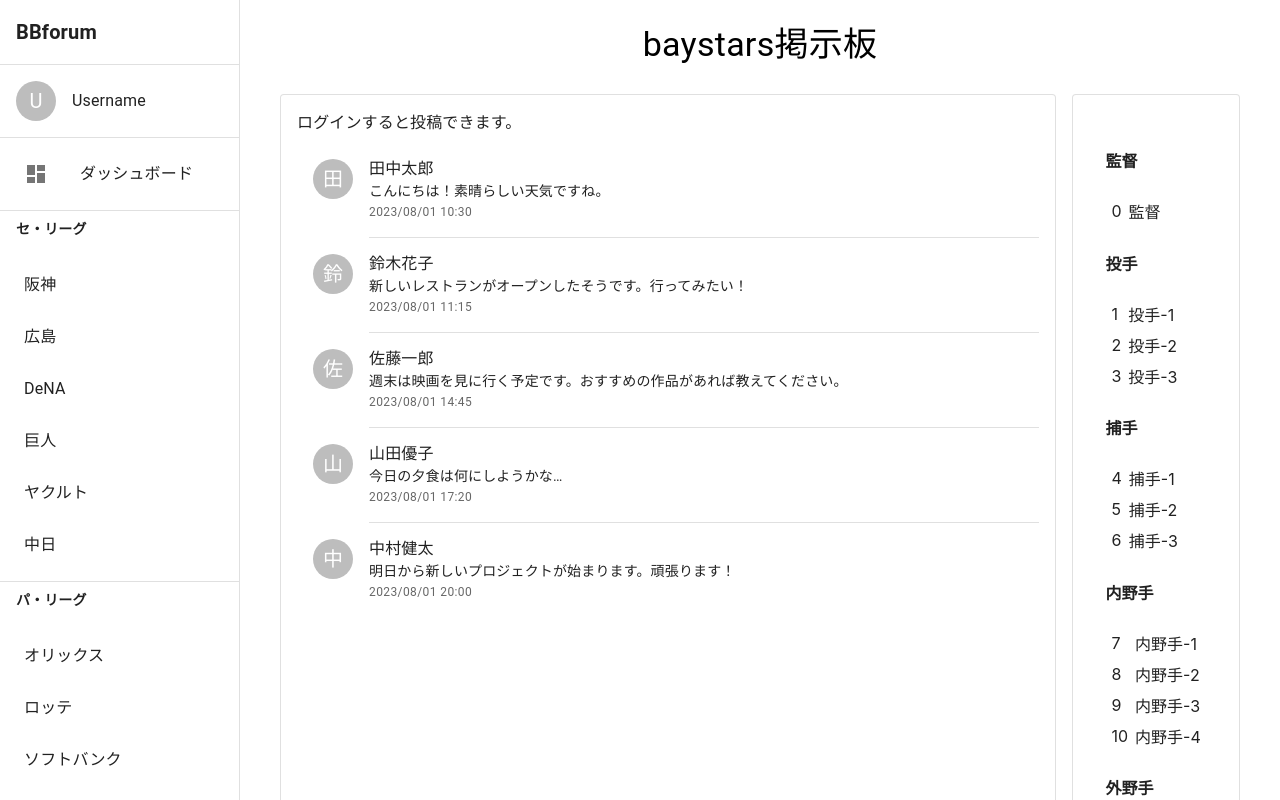
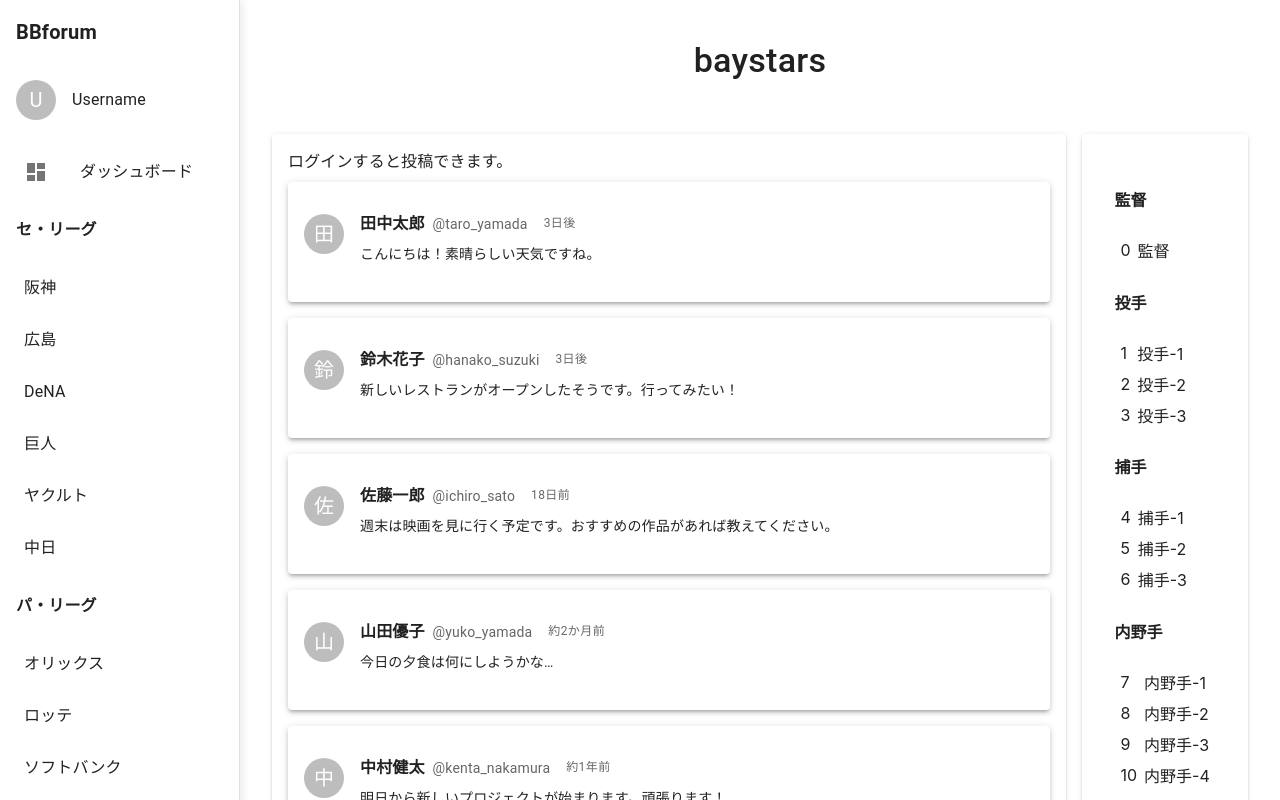
Before and after one commit to TeecaJP/bbforum-front, a React (Create React App) app: page /board/baystars in a window 1280 px wide. Shown: the top 800 px of the page. Built offline with nearby package versions, Linux system fonts and the light colour scheme.

Commit message:
update: Some design changes and new features regarding post display.

```diff
--- a/src/App.js
+++ b/src/App.js
@@ -30,8 +30,10 @@ function App() {
 
   return (
     <Box sx={{ display: 'flex' }}>
-      <Sidebar currentPath={location.pathname} />
-      <Box sx={{ flexGrow: 1, p: 3 }}>
+      <Box sx={{ boxShadow: '1px 0px 10px rgba(0, 0, 0, 0.1)' }}>
+        <Sidebar currentPath={location.pathname} />
+      </Box>
+      <Box sx={{ flexGrow: 1, p: 2 }}>
         <Routes>
           <Route path="/" element={<TopPage />} />
           <Route path="/board/:team" element={<BoardPage />} />
--- a/src/boardPage.js
+++ b/src/boardPage.js
@@ -12,25 +12,26 @@ import {
   ListItemText,
   ListItemAvatar,
   Avatar,
-  Divider,
   Card,
   CardContent,
 } from "@mui/material";
-import { format } from "date-fns";
-import { PlayerList } from "./playerList";
+import { format, formatDistanceToNow } from "date-fns";
+import { ja } from "date-fns/locale";
+import PlayerList from "./playerList";
 
 // ダミーデータ
 const initialPosts = [
-  { id: 1, name: "田中太郎", content: "こんにちは！素晴らしい天気ですね。", createdAt: new Date(2023, 7, 1, 10, 30) },
-  { id: 2, name: "鈴木花子", content: "新しいレストランがオープンしたそうです。行ってみたい！", createdAt: new Date(2023, 7, 1, 11, 15) },
-  { id: 3, name: "佐藤一郎", content: "週末は映画を見に行く予定です。おすすめの作品があれば教えてください。", createdAt: new Date(2023, 7, 1, 14, 45) },
-  { id: 4, name: "山田優子", content: "今日の夕食は何にしようかな…", createdAt: new Date(2023, 7, 1, 17, 20) },
-  { id: 5, name: "中村健太", content: "明日から新しいプロジェクトが始まります。頑張ります！", createdAt: new Date(2023, 7, 1, 20, 0) },
+  { id: 1, name: "田中太郎", username: "taro_yamada", content: "こんにちは！素晴らしい天気ですね。", createdAt: new Date(2024, 7, 22, 2, 0) },
+  { id: 2, name: "鈴木花子", username: "hanako_suzuki", content: "新しいレストランがオープンしたそうです。行ってみたい！", createdAt: new Date(2024, 7, 22, 0, 15) },
+  { id: 3, name: "佐藤一郎", username: "ichiro_sato", content: "週末は映画を見に行く予定です。おすすめの作品があれば教えてください。", createdAt: new Date(2024, 7, 1, 14, 45) },
+  { id: 4, name: "山田優子", username: "yuko_yamada", content: "今日の夕食は何にしようかな…", createdAt: new Date(2024, 6, 1, 17, 20) },
+  { id: 5, name: "中村健太", username: "kenta_nakamura", content: "明日から新しいプロジェクトが始まります。頑張ります！", createdAt: new Date(2023, 6, 1, 20, 0) },
 ];
 
 function BoardPage() {
   const { team } = useParams();
   const [name, setName] = useState("");
+  const [username, setUsername] = useState("");
   const [content, setContent] = useState("");
   const [posts, setPosts] = useState(initialPosts);
 
@@ -42,6 +43,7 @@ function BoardPage() {
       const newPost = {
         id: posts.length + 1,
         name: name.trim(),
+        username: username.trim(),
         content: content.trim(),
         createdAt: new Date()
       };
@@ -58,9 +60,21 @@ function BoardPage() {
 
   return (
     <Box width="100%">
-      <Typography align="center" variant="h4" gutterBottom>{team}掲示板</Typography>
+      <Box mt={3} mb={3} display="flex" justifyContent="center">
+        <Typography
+          variant="h4"
+          gutterBottom
+          sx={{
+            fontWeight: 'medium',
+            color: 'text.primary',
+            borderColor: 'divider',
+            display: 'inline-block'
+          }}>
+          {team}
+        </Typography>
+      </Box>
       <Box display="flex" p={2} gap={2}>
-      <Card flexGrow={1} variant="outlined" sx={{ flex: 1 }}>
+      <Card flexGrow={1} elevation="2" sx={{ flex: 1 }}>
         <CardContent>
         {isUserSignIn ? (
           <Box component="form" onSubmit={handleSubmit} mb={4}>
@@ -91,32 +105,46 @@ function BoardPage() {
         <List>
           {filteredPosts.map((post, index) => (
             <React.Fragment key={post.id}>
-              <ListItem alignItems="flex-start">
+              <Card elevation="3" sx={{ marginBottom: 2 }}>
+                <CardContent>
+                  <ListItem alignItems="flex-start" disableGutters>
                     <ListItemAvatar>
                       <Avatar>{post.name[0]}</Avatar>
                     </ListItemAvatar>
                     <ListItemText
-                  primary={post.name}
+                      primary={
+                        <Box display="flex" alignItems="center">
+                          <Typography variant="body1" sx={{ fontWeight: 'bold', marginRight: 1 }}>
+                            {post.name}
+                          </Typography>
+                          <Typography variant="body2" color="text.secondary">
+                            @{post.username}
+                          </Typography>
+                          {/*
+                          <Typography variant="caption" color="text.secondary" sx={{ marginLeft: 2 }}>
+                            {format(new Date(post.createdAt), 'yyyy/MM/dd HH:mm')}
+                          </Typography>
+                          */}
+                          <Typography variant="caption" color="text.secondary" sx={{ marginLeft: 2 }}>
+                           {formatDistanceToNow(new Date(post.createdAt), { addSuffix: true, locale: ja })}
+                          </Typography>
+                        </Box>
+                      }
                       secondary={
-                    <>
-                      <Typography component="span" variant="body2" color="text.primary">
+                        <Typography variant="body2" color="text.primary" sx={{ marginTop: 1 }}>
                           {post.content}
                         </Typography>
-                      <br />
-                      <Typography component="span" variant="caption" color="text.secondary">
-                        {format(new Date(post.createdAt), 'yyyy/MM/dd HH:mm')}
-                      </Typography>
-                    </>
                       }
                     />
                   </ListItem>
-              {index < filteredPosts.length - 1 && <Divider variant="inset" component="li" />}
+                </CardContent>
+              </Card>
             </React.Fragment>
           ))}
         </List>
         </CardContent>
       </Card>
-      <Card flex={1} variant="outlined" sx={{ flexGrow: 0 }}>
+      <Card flex={1} elevation="2" sx={{ flexGrow: 0 }}>
         <CardContent sx={{ p: 4 }}>
           <PlayerList />
         </CardContent>
--- a/src/playerList.js
+++ b/src/playerList.js
@@ -1,3 +1,5 @@
+import React from "react";
+
 // Dummy
 const examplePlayerList = [
   {id: 0, number: "0", name: "監督", position: "監督"},
@@ -17,7 +19,7 @@ const examplePlayerList = [
   {id: 14, number: "14", name: "外野手-4", position: "外野手"},
 ];
 
-export function PlayerList() {
+function PlayerList() {
   const groupedPlayers = examplePlayerList.reduce((groups, player) => {
     const { position } = player;
     if (!groups[position]) {
@@ -47,3 +49,5 @@ export function PlayerList() {
     </div>
   );
 }
+
+export default PlayerList;
--- a/src/sidebar.js
+++ b/src/sidebar.js
@@ -6,12 +6,11 @@ import {
   ListItem,
   ListItemIcon,
   ListItemText,
-  Divider,
   Box,
   Typography,
   Avatar
 } from "@mui/material";
-import { Dashboard as DashboardIcon, Forum as ForumIcon } from "@mui/icons-material";
+import { Dashboard as DashboardIcon } from "@mui/icons-material";
 import { styled } from "@mui/material/styles";
 import StarRateIcon from '@mui/icons-material/StarRate';
 
@@ -60,12 +59,10 @@ function Sidebar({ currentPath }) {
       }}
     >
       <Logo variant="h6">BBforum</Logo>
-      <Divider />
       <Box sx={{ p: 2, display: 'flex', alignItems: 'center' }}>
         <Avatar sx={{ mr: 2 }}>U</Avatar>
         <Typography>Username</Typography>
       </Box>
-      <Divider />
       <List>
       { currentPath === "/" ? (
         <StyledListItem
@@ -91,10 +88,9 @@ function Sidebar({ currentPath }) {
         </StyledListItem>
       )}
       </List>
-      <Divider />
       {teams.map((league) => (
         <React.Fragment key={league.league}>
-          <Typography variant="subtitle2" sx={{ px: 2, py: 1, fontWeight: 'bold' }}>
+          <Typography variant="subtitle1" sx={{ px: 2, py: 1, fontWeight: 'bold' }}>
             {league.league}
           </Typography>
           <List>
@@ -109,7 +105,6 @@ function Sidebar({ currentPath }) {
               </StyledListItem>
             ))}
           </List>
-          <Divider />
         </React.Fragment>
       ))}
     </Drawer>
```
Lines whose indentation alone changed are shown as unchanged.
